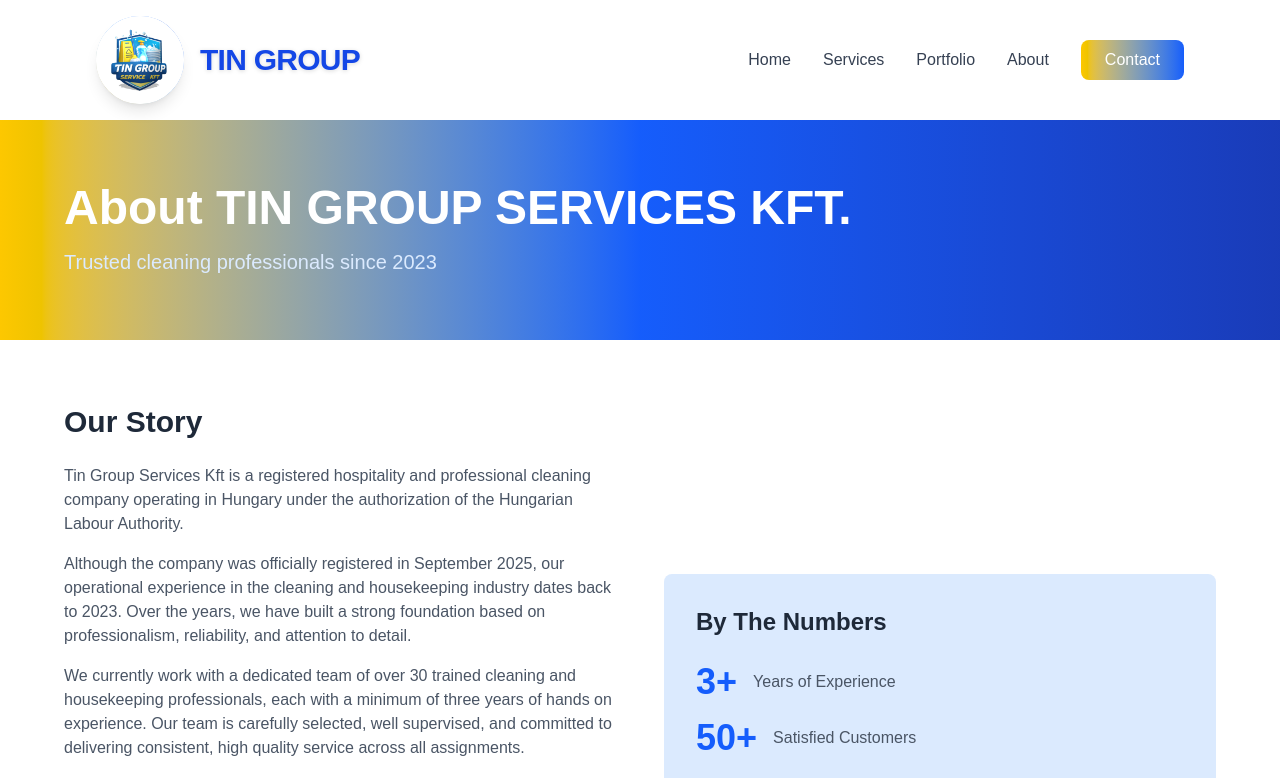
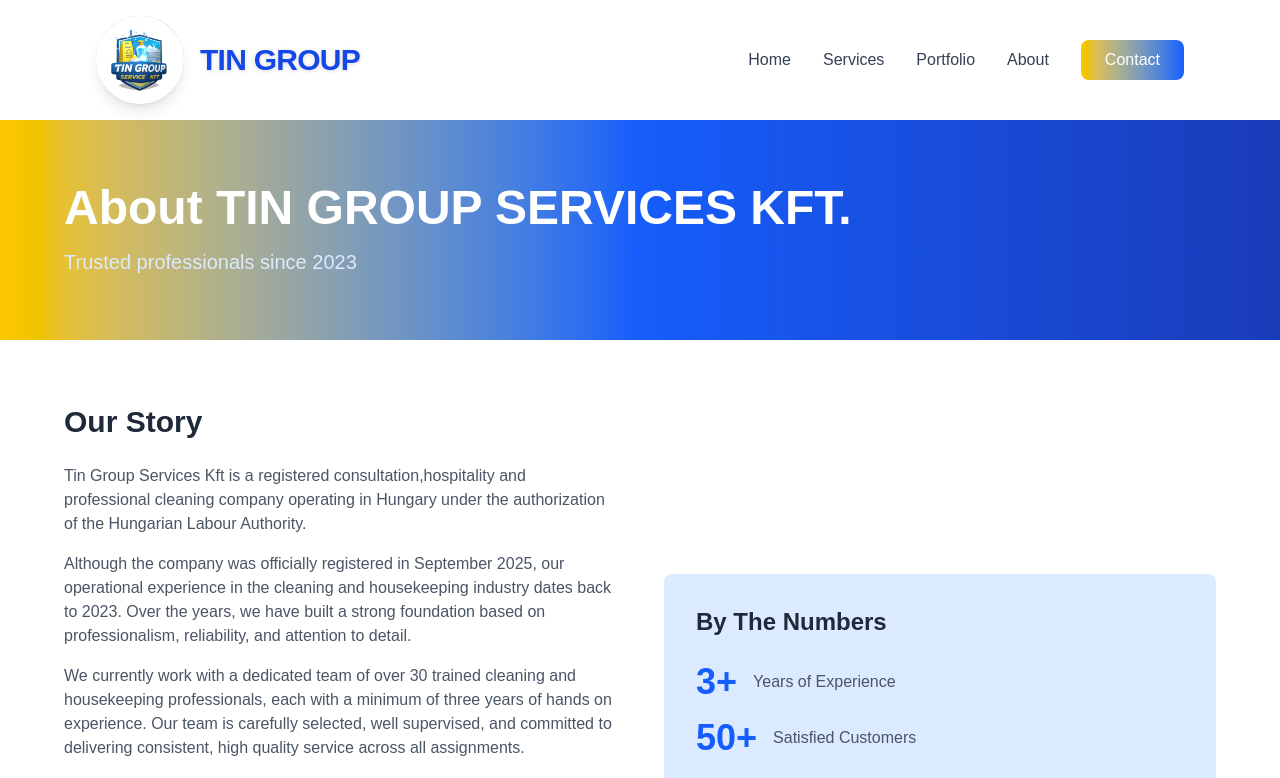
Before and after one commit to qwharmie-loner/tin-cleaning-website, a Next.js app: page /about in a window 1280 px wide. Shown: the top 778 px of the page. Built offline with nearby package versions, Linux system fonts and the light colour scheme.

Commit message:
change made to about page

```diff
--- a/src/app/about/page.tsx
+++ b/src/app/about/page.tsx
@@ -8,7 +8,7 @@
       <section className="bg-gradient-to-r from-yellow-400 via-blue-600 to-blue-800 text-white py-16 px-4 md:px-8">
         <div className="max-w-6xl mx-auto">
           <h1 className="text-4xl md:text-5xl font-bold mb-4">About TIN GROUP SERVICES KFT.</h1>
-          <p className="text-xl text-blue-100">Trusted cleaning professionals since 2023</p>
+          <p className="text-xl text-blue-100">Trusted professionals since 2023</p>
         </div>
       </section>
 
@@ -18,7 +18,7 @@
           <div>
             <h2 className="text-3xl font-bold mb-6 text-gray-800">Our Story</h2>
             <p className="text-gray-600 mb-4">
-              Tin Group Services Kft is a registered hospitality and professional cleaning company operating in Hungary under the authorization of the Hungarian Labour Authority.</p>
+              Tin Group Services Kft is a registered consultation,hospitality and professional cleaning company operating in Hungary under the authorization of the Hungarian Labour Authority.</p>
 
               <p className="text-gray-600 mb-4">Although the company was officially registered in September 2025, our operational experience in the cleaning and housekeeping industry dates back to 2023.
                Over the years, we have built a strong foundation based on professionalism, reliability, and attention to detail.</p>
```
